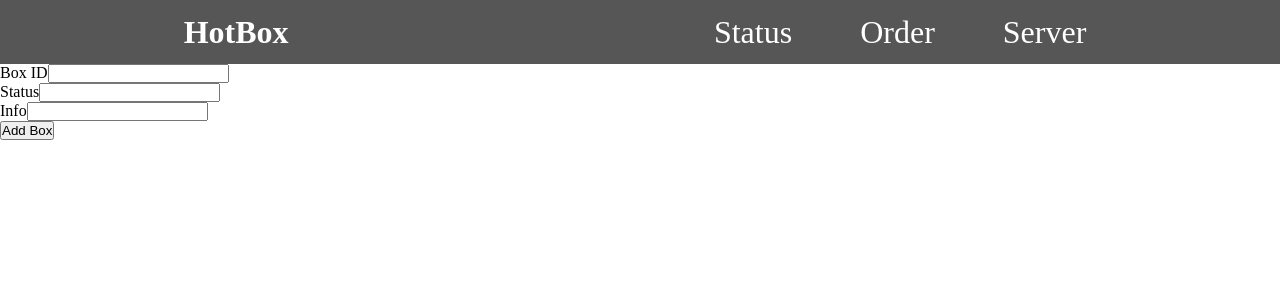
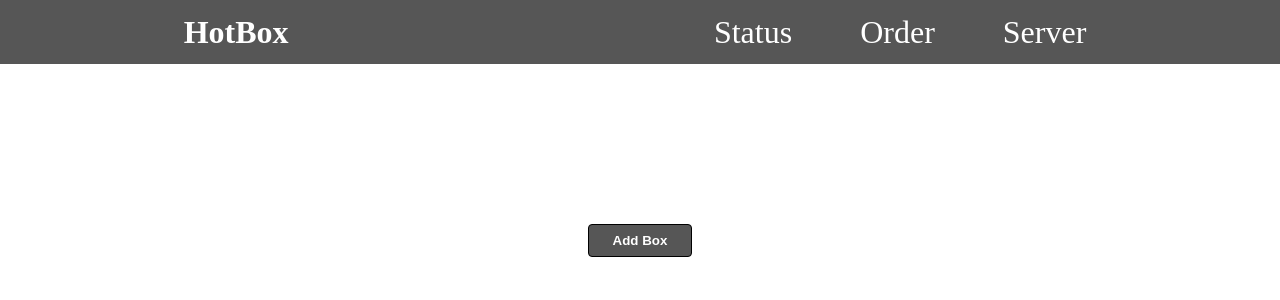
Before and after one commit to Helis98/HotBox, a React (Create React App) app in the folder frontend/: page /server in a window 1280 px wide. Shown: the top 300 px of the page. Built offline with nearby package versions, Linux system fonts and the light colour scheme.

Commit message:
Added new functionality and styling

```diff
--- a/frontend/src/components/forms/AddBoxForm.js
+++ b/frontend/src/components/forms/AddBoxForm.js
@@ -1,4 +1,6 @@
 import { useRef } from "react";
+
+import classes from "./AddBoxForm.module.css";
 
 function AddBoxForm() {
   const boxidRef = useRef();
@@ -23,21 +25,21 @@ function AddBoxForm() {
 
   return (
     <div>
-      <form onSubmit={submitHandler}>
-        <div>
+      <form className={classes.form} onSubmit={submitHandler}>
+        <div className={classes.input}>
           <label htmlFor="boxid">Box ID</label>
           <input type="text" required id="boxid" ref={boxidRef} />
         </div>
-        <div>
+        <div className={classes.input}>
           <label htmlFor="status">Status</label>
           <input type="text" required id="status" ref={statusRef} />
         </div>
-        <div>
+        <div className={classes.input}>
           <label htmlFor="info">Info</label>
           <input type="text" required id="info" ref={infoRef} />
         </div>
-        <div>
-          <button>Add Box</button>
+        <div className={classes.button}>
+          <button className='btn'>Add Box</button>
         </div>
       </form>
     </div>
--- a/frontend/src/components/forms/AddBoxForm.module.css
+++ b/frontend/src/components/forms/AddBoxForm.module.css
@@ -0,0 +1,29 @@
+.form {
+  padding: 1rem;
+}
+
+.input {
+  display: flex;
+  flex-direction: column;
+  padding: 5px;
+}
+
+.input label {
+    display: flex;
+    font-weight: bold;
+    justify-content: center;
+}
+
+.input input {
+    display: block;
+    border-radius: 4px;
+    border: 1px solid #ccc;
+    padding: 0.25rem;
+    width: 100%;
+}
+
+.button {
+    display: flex;
+    justify-content: center;
+    padding: 1rem;
+}
--- a/frontend/src/index.css
+++ b/frontend/src/index.css
@@ -21,3 +21,13 @@
     width: 1rem;
     height: 1rem;
 }
+
+.btn {
+    cursor: pointer;
+    background-color: #565656;
+    color: white;
+    padding: 0.5rem 1.5rem;
+    border: 1px solid black;
+    border-radius: 4px;
+    font-weight: bold;
+}
--- a/frontend/src/pages/ServerPage.js
+++ b/frontend/src/pages/ServerPage.js
@@ -1,11 +1,35 @@
-import React from "react";
+import { useState } from "react";
 
+import classes from "./ServerPage.module.css";
 import AddBoxForm from "../components/forms/AddBoxForm";
 
 function ServerPage() {
+  const [addModalOpen, setAddModalOpen] = useState(false);
+
+  function addButtonHandler() {
+    setAddModalOpen(true);
+  }
+
+  function cancelButtonHandler() {
+    setAddModalOpen(false);
+  }
   return (
-    <div>
-      <AddBoxForm />
+    <div className={classes.main}>
+      {!addModalOpen ? (
+        <div>
+          <button className='btn' onClick={addButtonHandler}>
+            Add Box
+          </button>
+        </div>
+      ) : null}
+      {addModalOpen ? (
+        <div className={classes.container}>
+          <AddBoxForm />
+          <button className='btn' onClick={cancelButtonHandler}>
+            Cancel
+          </button>
+        </div>
+      ) : null}
     </div>
   );
 }
--- /dev/null
+++ b/frontend/src/pages/ServerPage.module.css
@@ -0,0 +1,15 @@
+.main {
+    display: flex;
+    flex-direction: column;
+    justify-content: center;
+    align-items: center;
+    width: 100vw;
+    margin-top: 10rem;
+}
+
+.container {
+    display: flex;
+    flex-direction: column;
+    justify-content: center;
+    align-items: center;
+}
```
